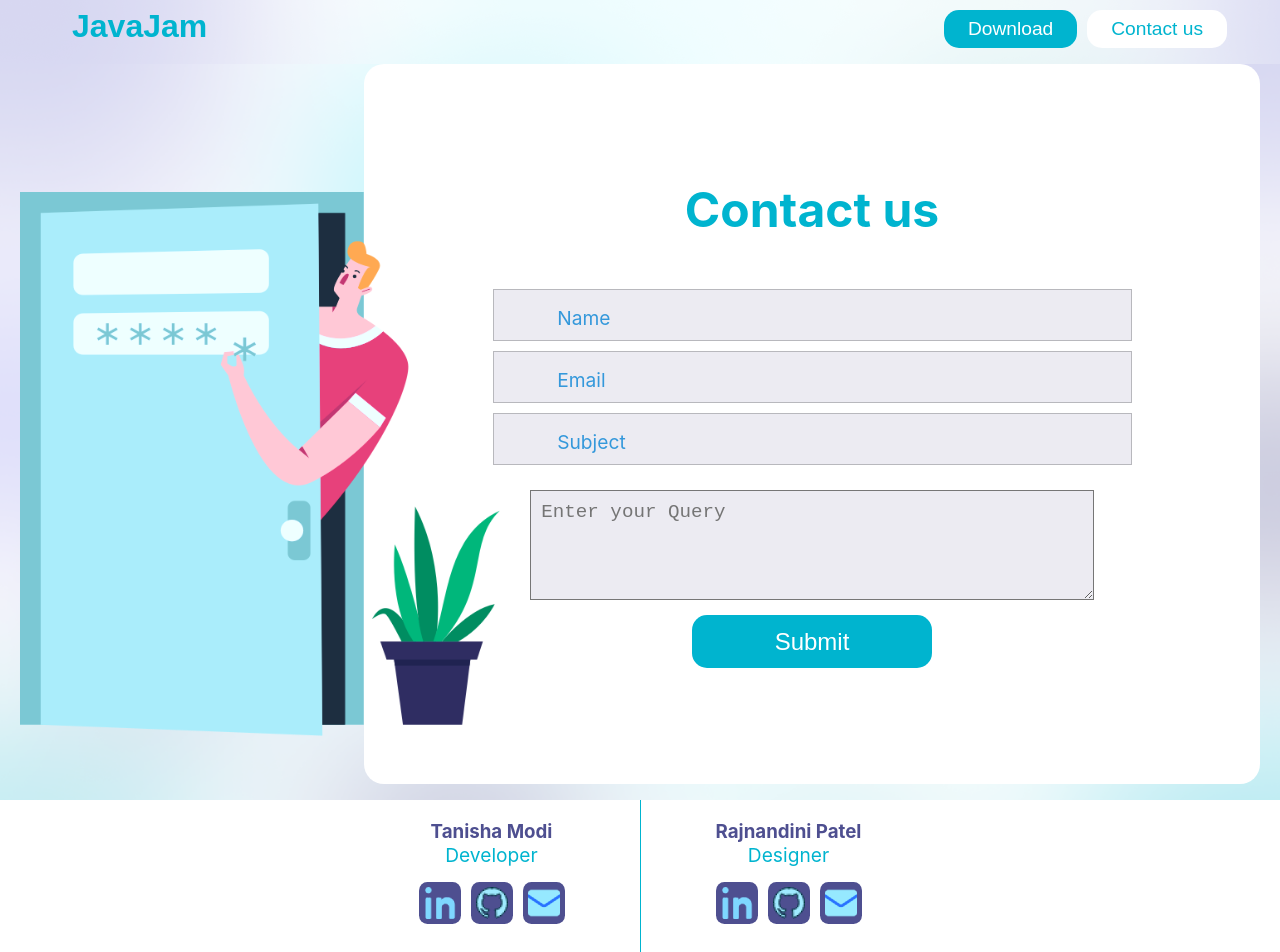
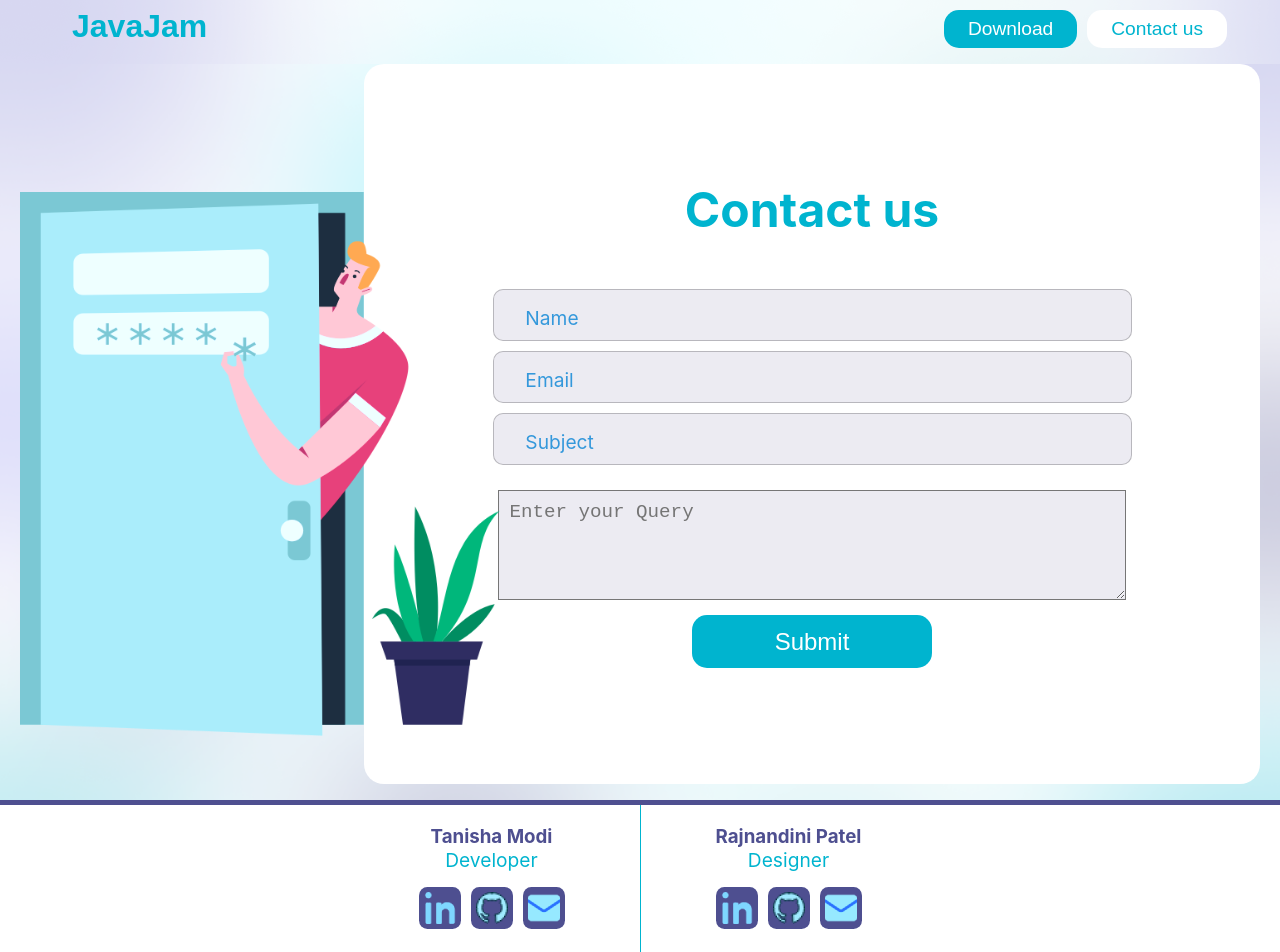
Before and after one commit to tanisha-modi/JavaJam, a React (Create React App) app: page /contact in a window 1280 px wide. Shown: the top 952 px of the page. Built offline with nearby package versions, Linux system fonts and the light colour scheme; a web font is replaced by a local one.

Commit message:
form border radius

```diff
--- a/src/Components/Contact.css
+++ b/src/Components/Contact.css
@@ -49,6 +49,7 @@ form {
     padding-top: 5px;
     padding-bottom: 5px;
     border: 0.5px solid rgba(0,0,0, 0.22);
+    border-radius: 10px;
     background: rgba(168, 162, 196, 0.22);
 }
 
@@ -56,7 +57,7 @@ input {
   color: #4E4F90;
   background: transparent;
   display: block;
-  width: 80%;
+  width: 90%;
   margin-top: 15px;
   font-size: 1.1rem;
   padding: 10px;
@@ -65,7 +66,7 @@ input {
 }
 .inputdata label {
      left: auto;
-     width: 80%;
+     width: 90%;
     color: #3498db;
   position: absolute;
   pointer-events: none;
@@ -104,7 +105,7 @@ textarea {
   font-size: 1.2rem;
   margin-top: 25px;
   padding: 10px;
-  width: 85%;
+  width: 95%;
 }
 .submitBtn {
   margin-top: 15px;
@@ -119,6 +120,10 @@ textarea {
   cursor: pointer;
   color: white;
   background-color: #00b4cf;
+}
+.hr{
+  height: 0.3rem;
+  background-color: #4E4F90;
 }
 
 @media screen and (max-width: 940px){
--- a/src/Components/Contact.js
+++ b/src/Components/Contact.js
@@ -40,6 +40,7 @@ function Contact() {
     setTextArea("");
   };
   return (
+    <>
     <div className="contact">
         <div className="left">
           <img className="image1" src={contactImage1} alt="" />
@@ -107,6 +108,8 @@ function Contact() {
           </form>
         </div>
     </div>
+        <div className="hr"></div>
+        </>
   );
 }
 
--- a/src/Components/Video.css
+++ b/src/Components/Video.css
@@ -13,10 +13,10 @@
     height: 80vh;
     transform: scaleY(-1);
     border-radius: 50px;
-    box-shadow: 8px 8px 5px #00B4CF;
-      -moz-box-shadow: 8px 8px 5px #00B4CF;
-      -webkit-box-shadow: 8px 8px 5px #00B4CF;
-      -khtml-box-shadow: 8px 8px 5px #00B4CF;
+    box-shadow: 6px 6px 5px #00B4CF;
+      -moz-box-shadow: 6px 6px 5px #00B4CF;
+      -webkit-box-shadow: 6px 6px 5px #00B4CF;
+      -khtml-box-shadow: 6px 6px 5px #00B4CF;
   }
 
   .video-responsive iframe {
```
